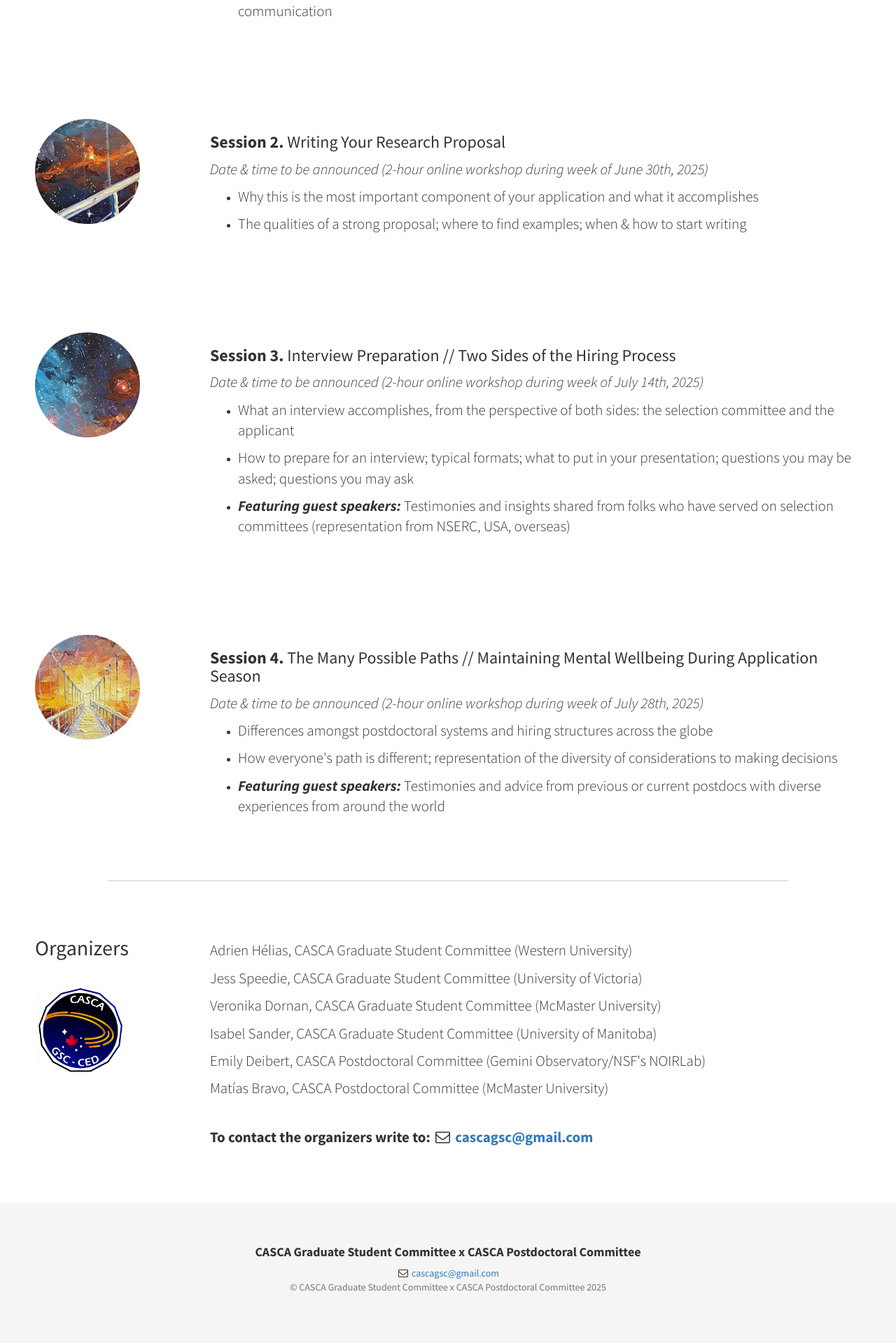
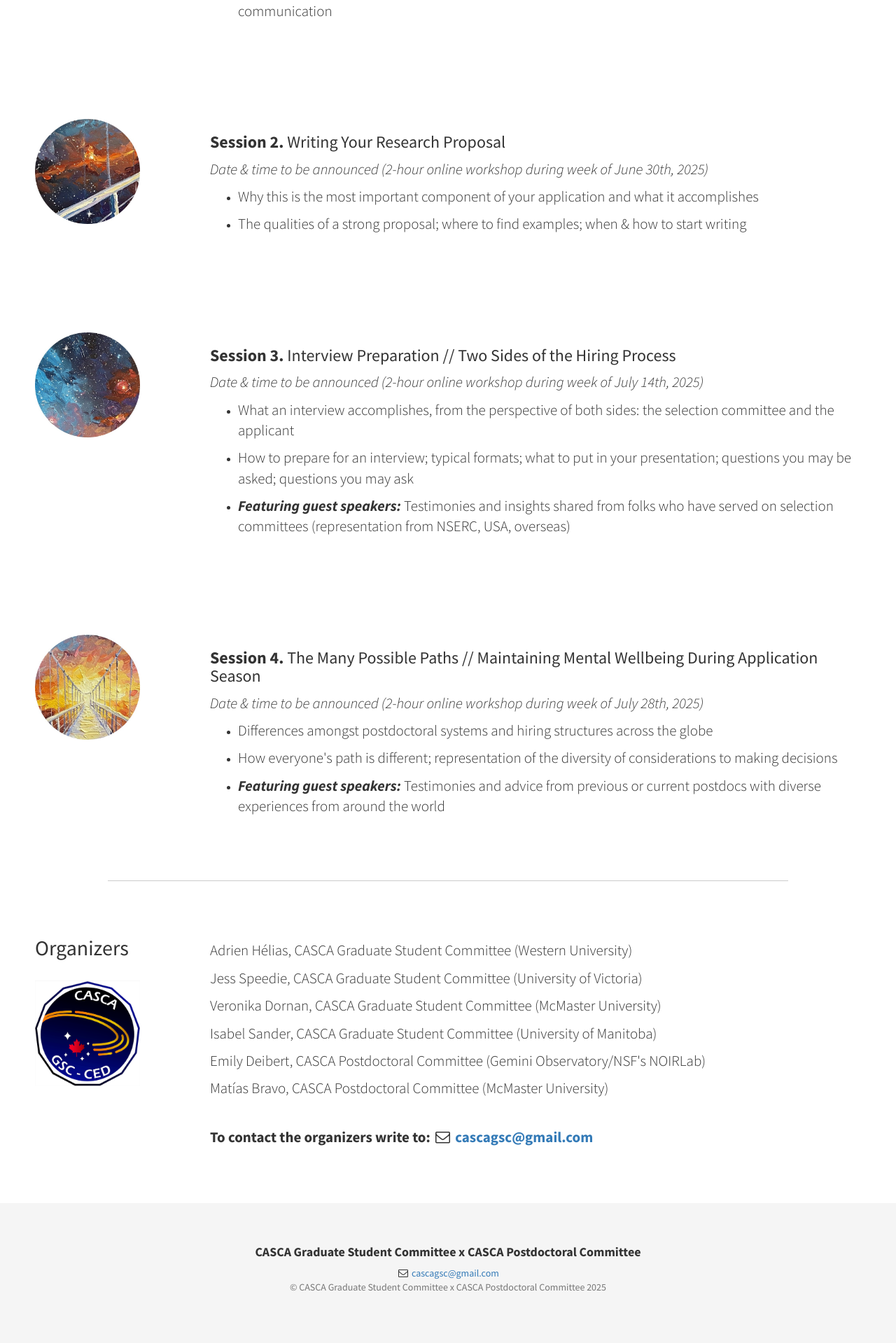
Before and after one commit to cascagsc/gaap2025, a Jekyll site: the page built from index.html, in a window 1280 px wide. Shown: the part 2047-3966 px from the top of the page at 70% size. Built offline with Jekyll 4.4.1, drawn with Linux system fonts in a browser that asks for light colours.

Commit message:
Edit logo size

```diff
--- a/_includes/loc.html
+++ b/_includes/loc.html
@@ -7,9 +7,8 @@
       <div class="row">
         <div class="title">
           <h2>Organizers</h2>
-          <div class="organizers-image">
-            <img src="./img/gsc_logo_final_small.png" alt="Organizers Logo" class="small-image">
-          </div>
+          <br>
+          <img width="150px" src="img/gsc_logo_final_small.png" alt="CASCA GSC Logo" />
         </div>
         <div class="content">
           <ul class="list-unstyled">
```
Also changed, not shown: 1 other file.
